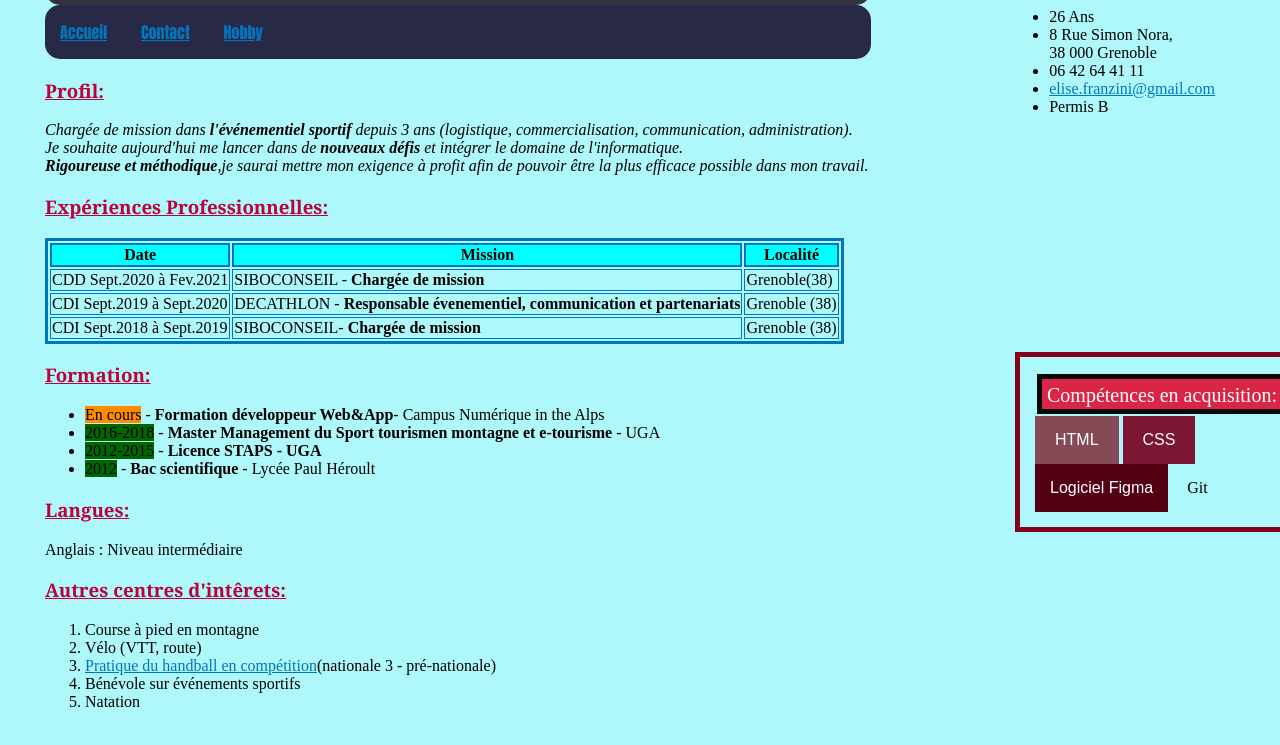
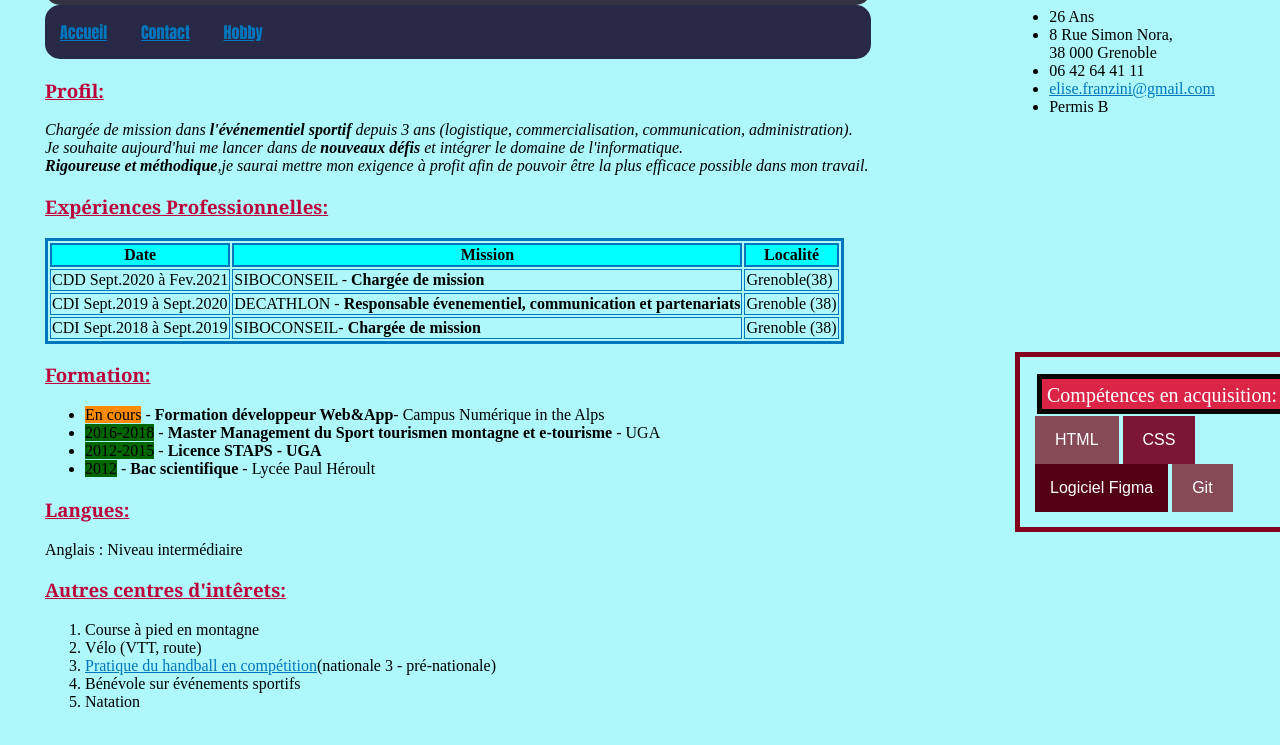
Before and after one commit to Elise-FR/CV-Elise, a plain HTML site: page index.html in a window 1280 px wide. Shown: the part 203-948 px from the top of the page. Drawn offline with Linux system fonts and the light colour scheme.

Commit message:
style sur Git

```diff
--- a/style.css
+++ b/style.css
@@ -123,6 +123,13 @@ table {
     color:white;
 }
 
+.git {
+        padding: 15px 20px;
+        font-family: fantasy;
+        background-color: rgb(133, 74, 86);
+        color:white;
+}
+
 .css{
     padding: 15px 20px;
     font-family: fantasy;
```
